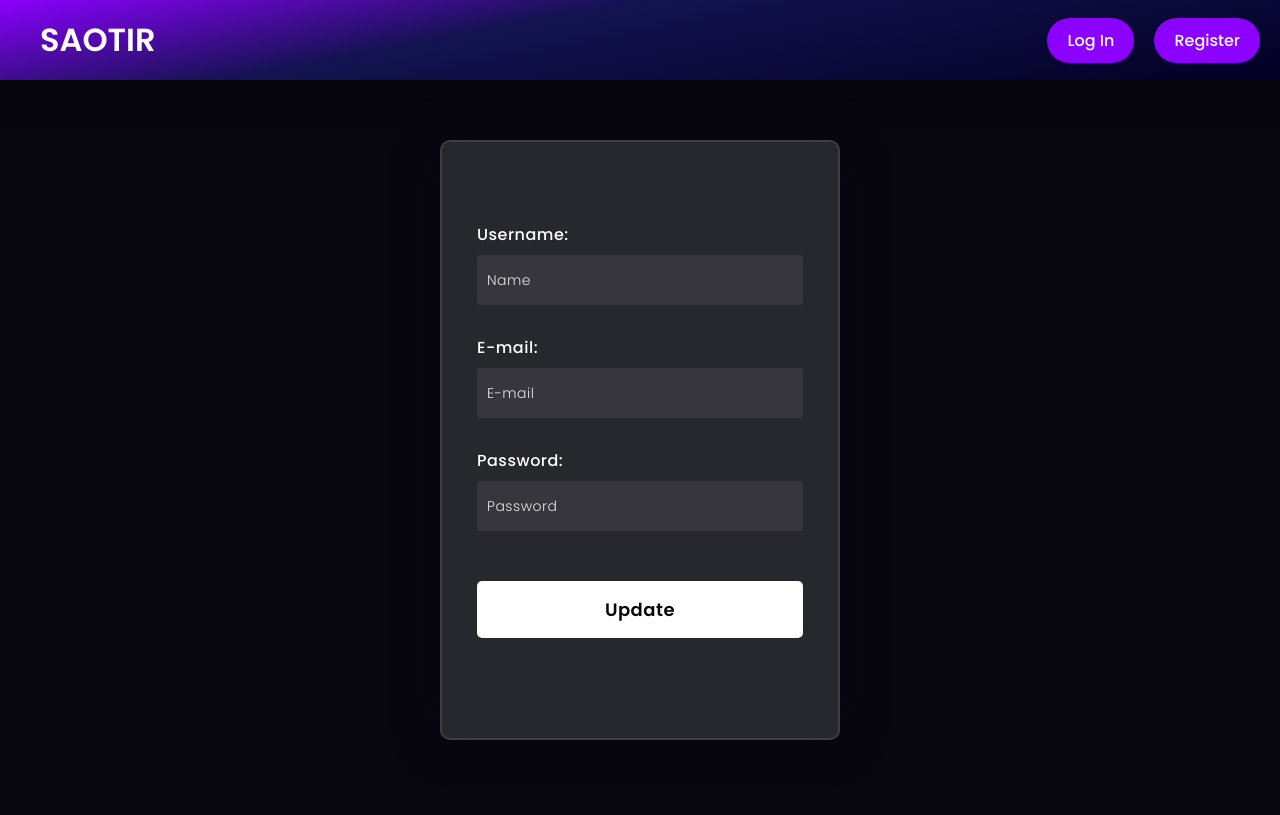
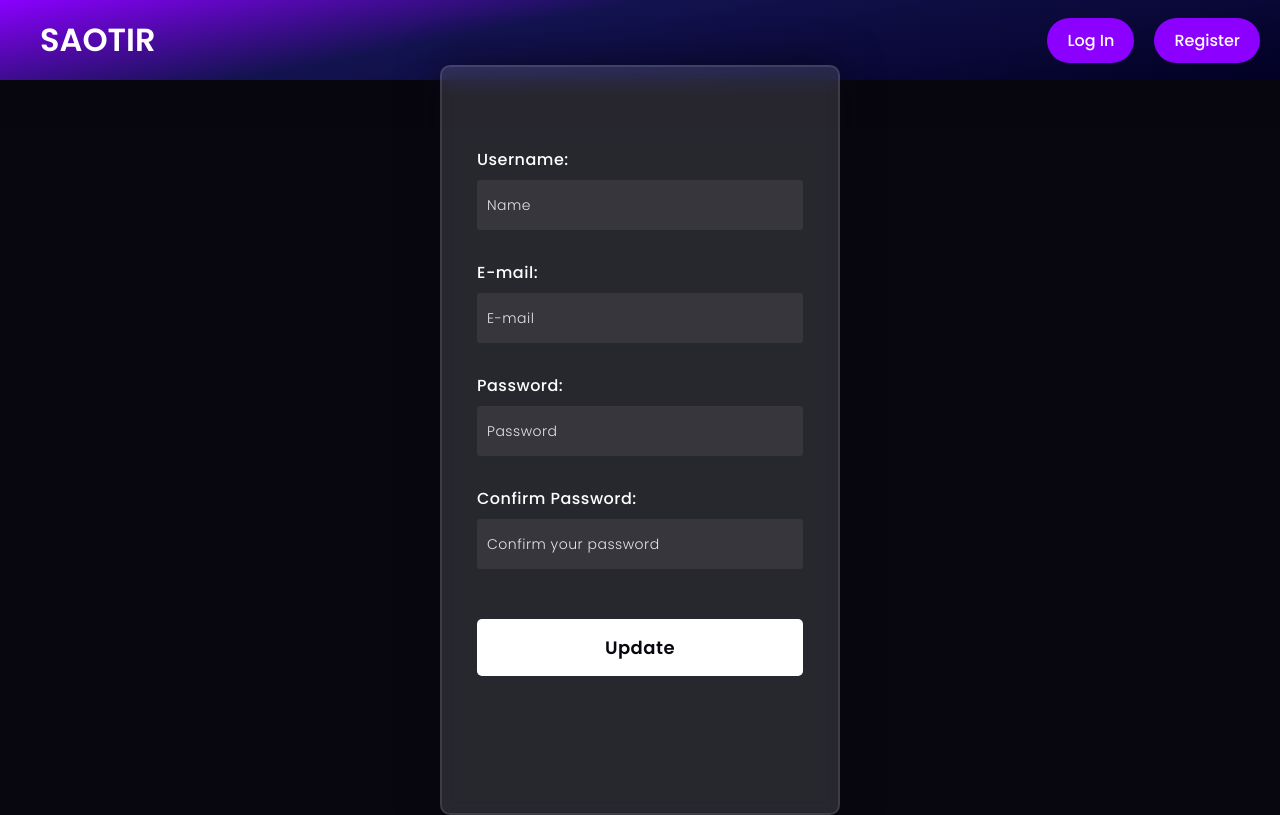
Before and after one commit to gussruiz/SAOITR, a React (Create React App) app in the folder client/: page /profile in a window 1280 px wide. Built offline with nearby package versions, Linux system fonts and the light colour scheme; no server answers.

Commit message:
some minor fixes

```diff
--- a/client/src/Pages/Profile/Profile.css
+++ b/client/src/Pages/Profile/Profile.css
@@ -38,7 +38,7 @@
 }
 
 .formProfile{
-    height: 600px;
+    height: 750px;
     width: 400px;
     background-color: rgba(255,255,255,0.13);
     position: absolute;
--- a/client/src/Pages/Profile/Profile.js
+++ b/client/src/Pages/Profile/Profile.js
@@ -58,6 +58,10 @@ const Profile = () => {
     const [validPwd, setValidPwd] = useState(false);
     const [pwdFocus, setPwdFocus] = useState(false);
 
+    const [matchPwd, setMatchPwd] = useState('');
+	const [validMatch, setValidMatch] = useState(false);
+	const [matchFocus, setMatchFocus] = useState(false);
+
     const [errMsg, setErrMsg] = useState('');
 
     useEffect(() => {
@@ -75,8 +79,15 @@ const Profile = () => {
     }, [email]);
 
     useEffect(() => {
-        setErrMsg('');
-    }, [name, password]);
+		const result = PWD_REGEX.test(password);
+		setValidPwd(result);
+		const match = password === matchPwd;
+		setValidMatch(match)
+	}, [password, matchPwd]);
+
+	useEffect(() => {
+		setErrMsg('');
+	}, [name, password, matchPwd]);
 
 
     const handleUpdate = async (e) => {
@@ -86,6 +97,17 @@ const Profile = () => {
         const token = authData?.token;
 
         e.preventDefault();
+
+        e.preventDefault();
+		//if button enabled woth js hack
+		const v1 = USER_REGEX.test(name);
+		const v2 = PWD_REGEX.test(password);
+		const v3 = EMAIL_REGEX.test(email);
+
+		if (!v1 || !v2 || !v3) {
+			setErrMsg("Invalid Entry");
+			return;
+		}
 
         try {
             const response = await axios.put(`/users/${userId}`,
@@ -225,6 +247,34 @@ const Profile = () => {
                                         Allowed special characters: <span aria-label="exclamation mark">!</span> <span aria-label="at symbol">@</span> <span aria-label="hashtag">#</span> <span aria-label="dollar sign">$</span> <span aria-label="percent">%</span>
                                     </p>
 
+                                    <label htmlFor="confirm_pwd" className="labelRegister">
+										Confirm Password:
+										<span className={validMatch && matchPwd ? "valid" : "hide"}>
+											<FontAwesomeIcon icon={faCheck} />
+										</span>
+										<span className={validMatch || !matchPwd ? "hide" : "invalid"}>
+											<FontAwesomeIcon icon={faTimes} />
+										</span>
+									</label>
+
+                                    <input
+										type="password"
+										id="confirm_pwd"
+										onChange={(e) => setMatchPwd(e.target.value)}
+										required
+										aria-invalid={validMatch ? "false" : "true"}
+										aria-describedby="confirmnote"
+										onFocus={() => setMatchFocus(true)}
+										onBlur={() => setMatchFocus(false)}
+										placeholder="Confirm your password"
+										className="inputRegister"
+									/>
+
+									<p id="confirmnote" className={matchFocus && !validMatch ? "instructions" : "offscreen"}>
+										<FontAwesomeIcon icon={faInfoCircle} />
+										Must macth the first password field<br />
+									</p>
+
                                     <button className="buttonProfile">
                                         Update
                                     </button>
--- a/client/src/components/OccurrencesDisplay/OccurrencesDisplay.css
+++ b/client/src/components/OccurrencesDisplay/OccurrencesDisplay.css
@@ -1,5 +1,5 @@
 .grid-container {
-    margin: 0px 20px 20px 20px;
+    margin: 20px 20px 20px 20px;
     display: grid;
     grid-template-columns: repeat(3, 1fr); /* Adjust the number of columns as needed */
     gap: 15px; /* Adjust the gap between divs as needed */
--- a/client/src/components/OccurrencesDisplay/OccurrencesDisplay.js
+++ b/client/src/components/OccurrencesDisplay/OccurrencesDisplay.js
@@ -26,7 +26,7 @@ const OccurrencesDisplay = () => {
                 {data.map((item) => (
                     <div key={item.id} className="grid-item">
                         <div className="grid-item-content">
-                            <p>Hoário: {item.registered_at}</p>
+                            <p>Hoário: {new Date(item.registered_at).toLocaleString('pt-BR')}</p>
                             <p>Local: {item.local}</p>
                             {item.occurrence_type === 1 && <p>Tipo: Atropelamento</p>}
                             {item.occurrence_type === 2 && <p>Tipo: Deslizamento</p>}
--- a/client/src/components/OccurrencesForm/OccurrencesForm.js
+++ b/client/src/components/OccurrencesForm/OccurrencesForm.js
@@ -169,6 +169,7 @@ const OccurrencesForm = () => {
                     <input
                         className='OccurrencesForm-input'
                         type="datetime-local"
+                        step={2}
                         onChange={(e) => setRegisterdAt(e.target.value)}
                         placeholder='Time'
                         value={registerdAt}
```
Also changed, not shown: 1 other file (tests, documents, lock files or other folders).
